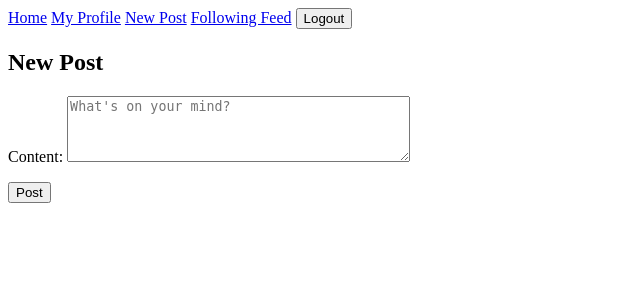
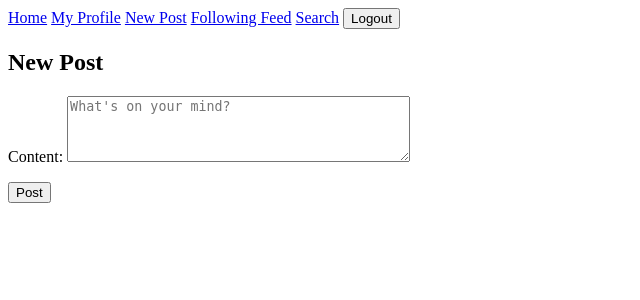
Before and after one commit to 02valentino/social-network, a Django app: page /post/new/ in a window 1280 px wide. Shown: the top 300 px of the page, without its empty margins (0-640 px from the left). Run offline with Django 5.2, Linux system fonts and the light colour scheme; the visitor is signed in with stand-in values (Sample User, id 1).

Commit message:
templates: update base.html to add navigation link for user search

```diff
--- a/templates/base.html
+++ b/templates/base.html
@@ -14,6 +14,8 @@
                 <a href="{% url 'post-create' %}">New Post</a>
 
                 <a href="{% url 'following-feed' %}">Following Feed</a>
+
+                <a href="{% url 'user-search' %}">Search</a>
 
                 {% if is_moderator %}
                     <a href="{% url 'moderator-dashboard' %}">Moderator Panel</a>
```
